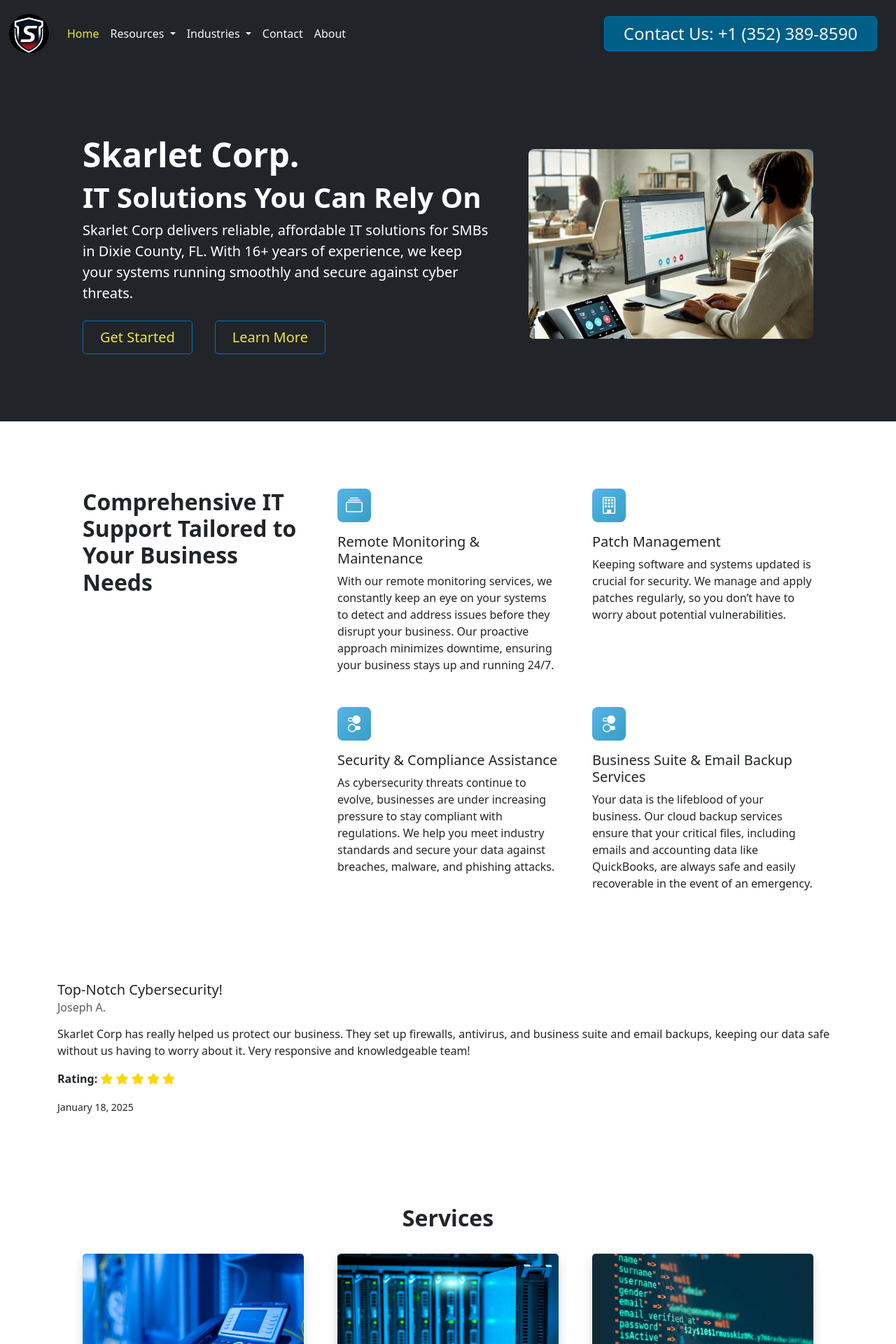
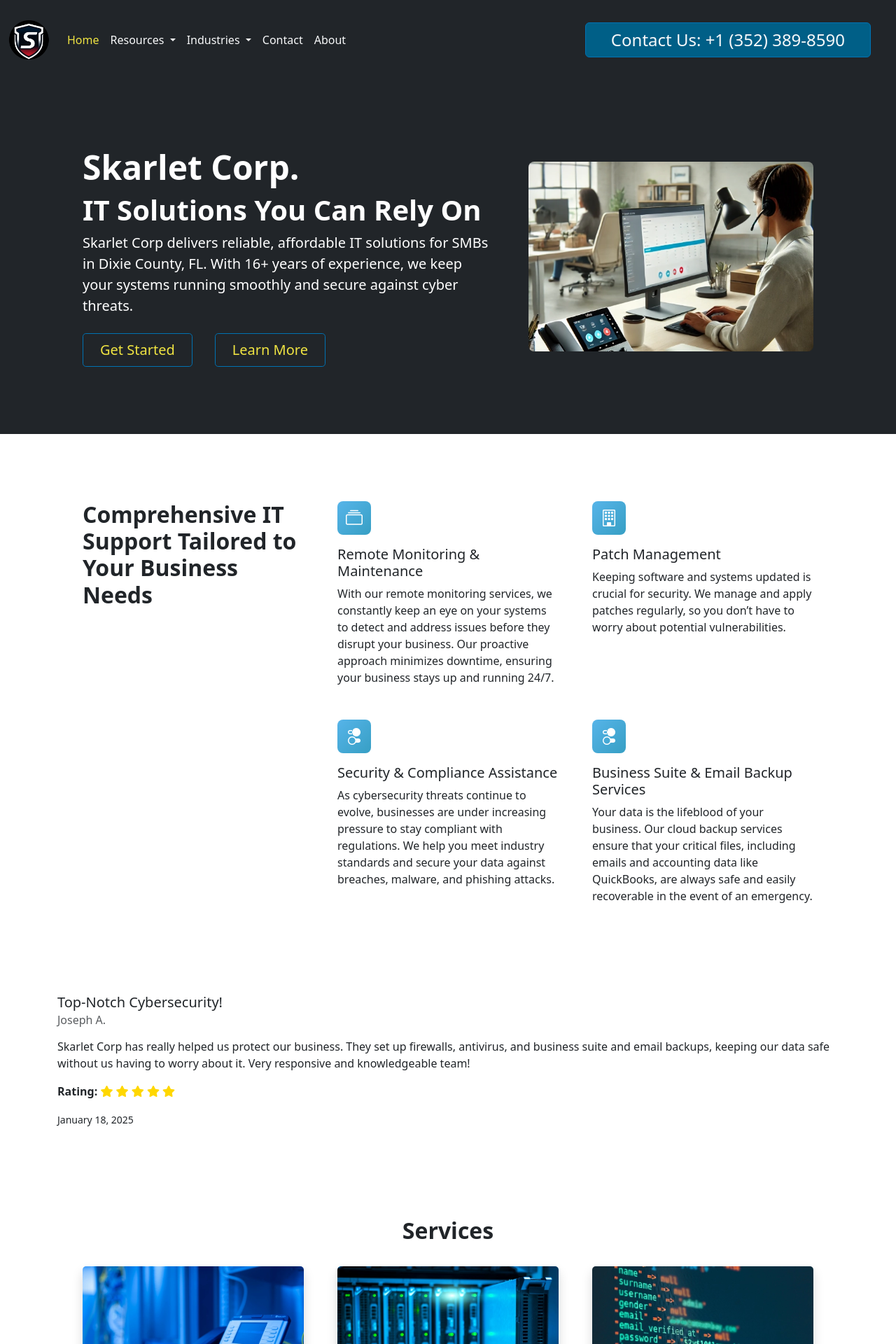
Before and after one commit to SkarletTeam/skarlet, a Jekyll site: the page built from index.md, in a window 1280 px wide. Shown: the top 1920 px of the page at 70% size. Built offline with Jekyll 4.4.1, drawn with Linux system fonts in a browser that asks for light colours.

Commit message:
Update nav.html

```diff
--- a/_includes/nav.html
+++ b/_includes/nav.html
@@ -41,8 +41,8 @@
     </div>
 
     <!-- Contact Button (Remains Visible) -->
-    <button type="button" style="margin: 15px" class="btn btn-primary">
-      <a href="tel:+13523898590" style="margin: 15px; font-size: 24px" class="text-light text-decoration-none"> Contact Us: +1 (352) 389-8590</a>
+    <button type="button" style="margin: 24px" class="btn btn-primary">
+      <a href="tel:+13523898590" style="margin: 24px; font-size: 24px" class="text-light text-decoration-none"> Contact Us: +1 (352) 389-8590</a>
     </button>
   </div>
 </nav>
```
